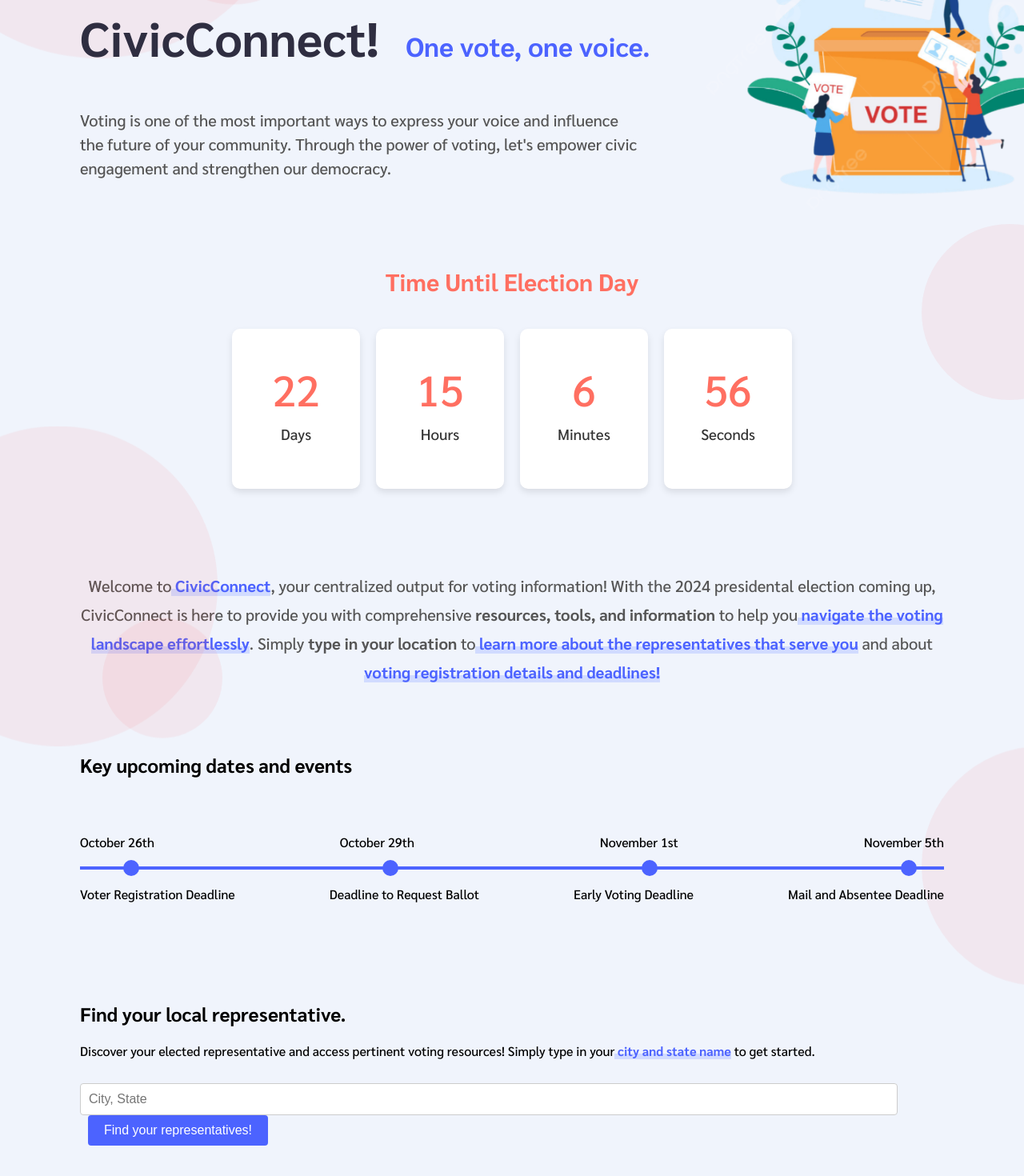
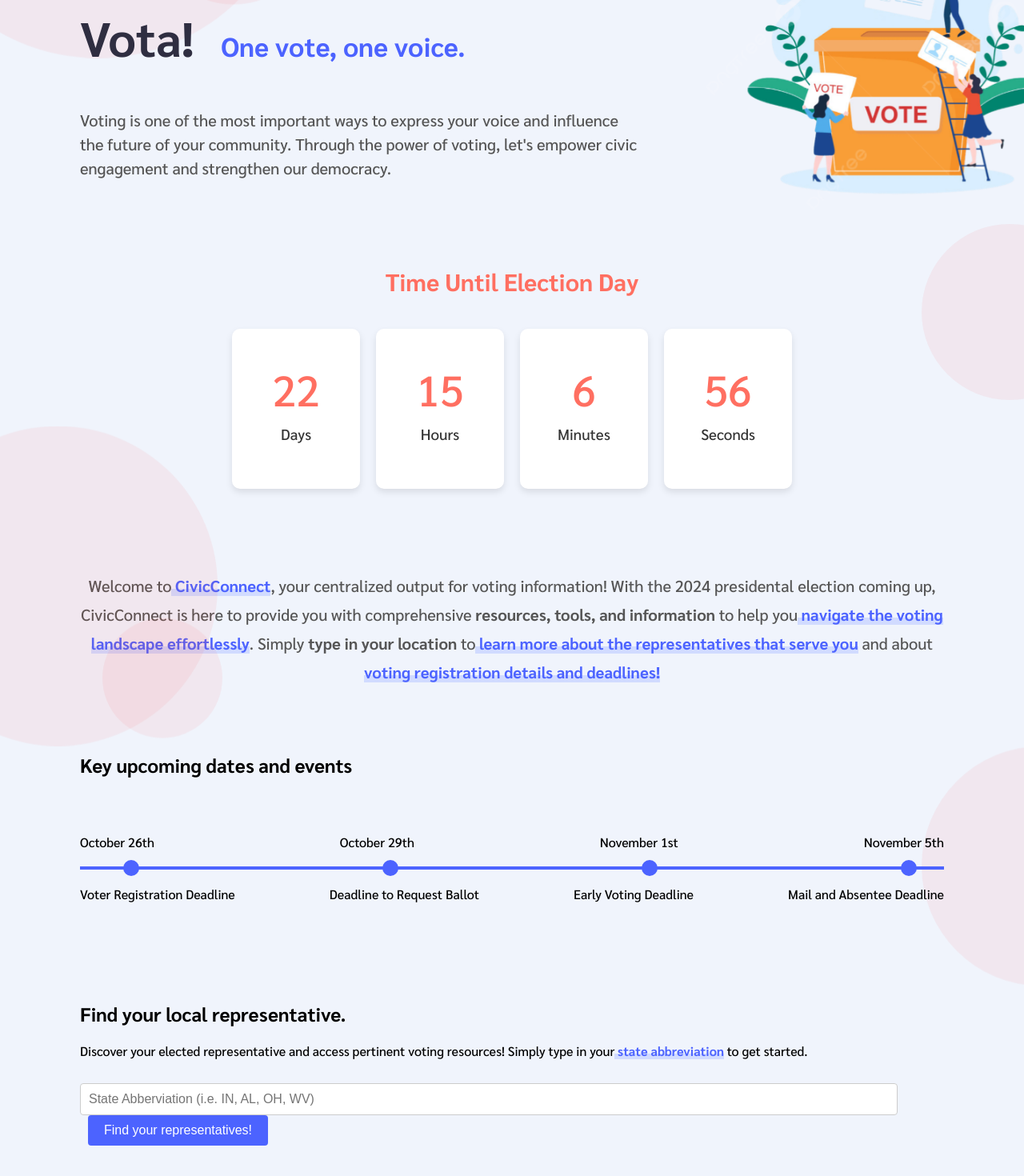
Before and after one commit to angelinaa-chen/vota, a React (Create React App) app: page / in a window 1280 px wide. Shown: the part 264-1734 px from the top of the page at 80% size. Built offline with nearby package versions, Linux system fonts and the light colour scheme; what react-chatbot-kit would draw is missing.

Commit message:
Renamed, changed input

```diff
--- a/src/App.js
+++ b/src/App.js
@@ -124,7 +124,7 @@ function Home() {
       {/* Heading & Title Section */}
       <div className = "slide-in" ref = {(el) => slideInElements.current.push(el)} style = {{ textAlign: 'left', flex: '1' }}>
         <h1 style = {{ color: '#2F2E41', fontSize: '35pt', marginBottom: '-30px', fontWeight: '700', marginTop: '100px'}}> Welcome to </h1>
-        <h1 style = {{ color: '#2F2E41', fontSize: '45pt', fontWeight: '700'}}> CivicConnect! <span style = {{color: '#4C63FF', fontSize: '25pt', marginLeft: '20px'}} > One vote, one voice. </span> </h1>
+        <h1 style = {{ color: '#2F2E41', fontSize: '45pt', fontWeight: '700'}}> Vota! <span style = {{color: '#4C63FF', fontSize: '25pt', marginLeft: '20px'}} > One vote, one voice. </span> </h1>
         <p style = {{ maxWidth: '700px', color: '#555555', fontSize: '20px', fontWeight: '500', marginTop: '50px', lineHeight: '1.5' }}>
           Voting is one of the most important ways to express your voice and influence the future of your community. Through the power of voting, let's empower civic engagement and strengthen our democracy.
         </p>
@@ -240,7 +240,7 @@ function Home() {
       <br></br>
       <h2 className = "slide-in" ref = {(el) => slideInElements.current.push(el)} >Find your local representative. </h2>
       <p className = "slide-in" ref = {(el) => slideInElements.current.push(el)} > Discover your elected representative and access pertinent voting resources! Simply type in your
-      <strong style = {{ color: '#4C63FF', background: 'linear-gradient(180deg, rgba(255, 255, 255, 0) 65%, #d1dbff 65%)' }}> city and state name
+      <strong style = {{ color: '#4C63FF', background: 'linear-gradient(180deg, rgba(255, 255, 255, 0) 65%, #d1dbff 65%)' }}> state abbreviation
       </strong> to get started. </p>
       <form className = "slide-in" ref = {(el) => slideInElements.current.push(el)} onSubmit = {submitAction} style = {{ marginTop: '30px', fontFamily: 'sarabun'}}>
         {/* <label htmlFor = "location" style = {{ fontSize: '18px', color: '#555555' }}> Enter your city and state name in the format "city, state": </label> */}
@@ -249,9 +249,8 @@ function Home() {
           type = "text"
           value = {location}
           onChange = {(e) => setLocation(e.target.value)}
-          placeholder = 'City, State'
+          placeholder = 'State Abberviation (i.e. IN, AL, OH, WV)'
           style={{
-            // marginLeft: '10px',
             padding: '10px',
             fontSize: '16px',
             borderRadius: '4px',
@@ -326,7 +325,7 @@ function Location() {
         });;
 
         const senateMembers = data.members.filter (members =>
-          members.terms.item.some(term => term.chamber === "Senate" && parseInt(term.startYear) > 2000)
+          members.terms.item.some(term => term.chamber === "Senate" && parseInt(term.startYear) > 2015)
         );
 
         setHouseMembers(houseMembers);
```
